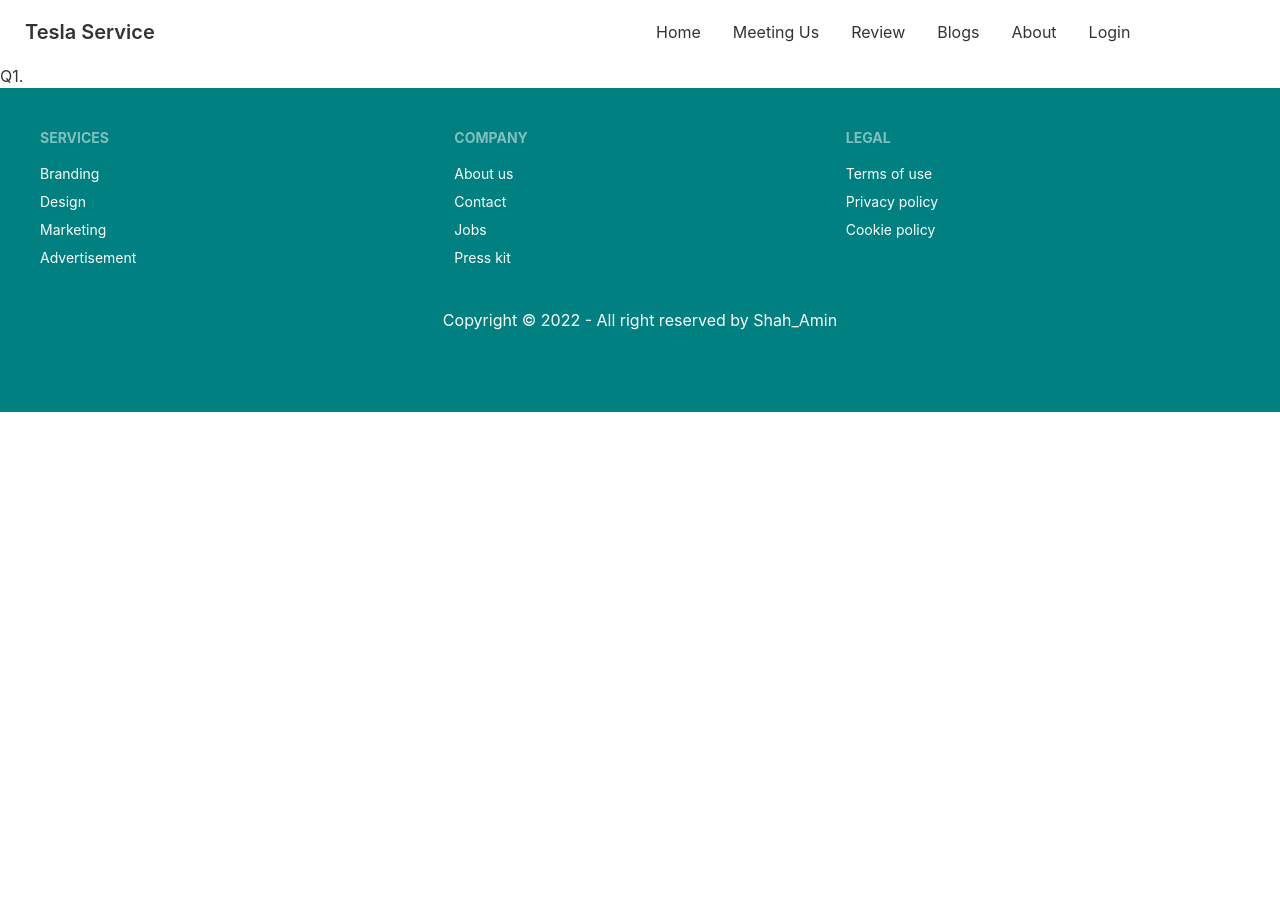
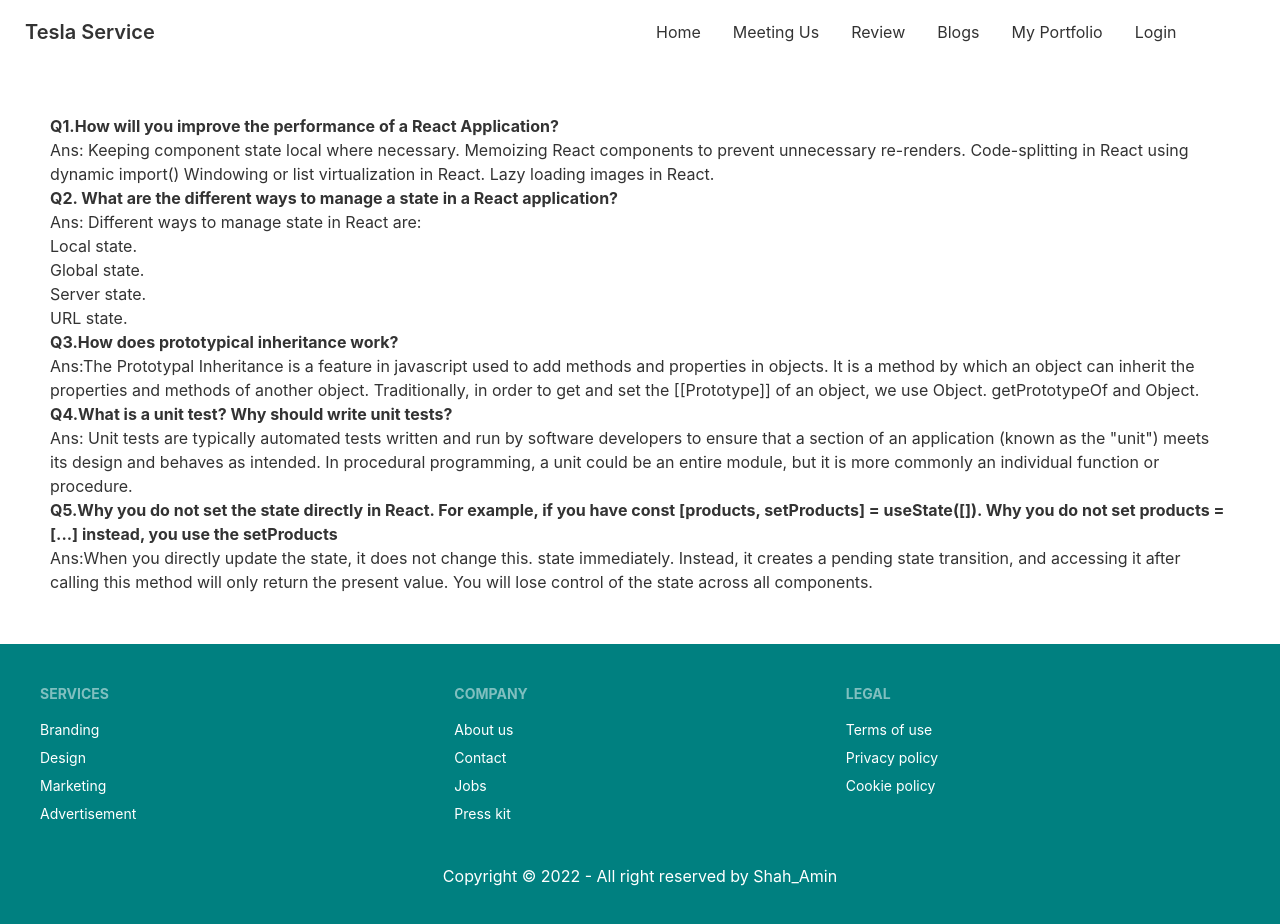
Before and after one commit to Shaharuque/social_app_clientside, a React (Create React App) app: page /blogs in a window 1280 px wide. Shown: the top 924 px of the page. Before the commit the page ends 800 px from the top, so only its background shows below. Built offline with nearby package versions, Linux system fonts and the light colour scheme; no server answers.

Commit message:
more update

```diff
--- a/public/index.html
+++ b/public/index.html
@@ -24,7 +24,7 @@
       work correctly both with client-side routing and a non-root public URL.
       Learn how to configure a non-root public URL by running `npm run build`.
     -->
-    <title>Menufacturar Website</title>
+    <title>Humbarg_car_menufacturar</title>
   </head>
   <body>
     <noscript>You need to enable JavaScript to run this app.</noscript>
--- a/src/Pages/About/About.js
+++ b/src/Pages/About/About.js
@@ -4,7 +4,7 @@
 const About = () => {
     return (
         <div>
-
+            <h1>My Portfolio</h1>
         </div>
     );
 };
--- a/src/Pages/Blogs/Blogs.js
+++ b/src/Pages/Blogs/Blogs.js
@@ -2,9 +2,35 @@
 
 const Blogs = () => {
     return (
-        <div>
+        <div style={{padding:'50px'}}>
             <div>
-                <h2>Q1.</h2>
+                <h2 style={{fontWeight:'bold'}}>Q1.How will you improve the performance of a React Application?</h2>
+                <p>Ans: Keeping component state local where necessary.
+                Memoizing React components to prevent unnecessary re-renders.
+                Code-splitting in React using dynamic import()
+                Windowing or list virtualization in React.
+                Lazy loading images in React.</p>
+            </div>
+            <div>
+                <h2 style={{fontWeight:'bold'}}>Q2. What are the different ways to manage a state in a React application?</h2>
+                <ul> Ans: Different ways to manage state in React are:
+                    <li>Local state.</li>
+                    <li>Global state.</li>
+                    <li>Server state.</li>
+                    <li>URL state.</li>
+                </ul>
+            </div>
+            <div>
+                <h2 style={{fontWeight:'bold'}}>Q3.How does prototypical inheritance work?</h2>
+                <p>Ans:The Prototypal Inheritance is a feature in javascript used to add methods and properties in objects. It is a method by which an object can inherit the properties and methods of another object. Traditionally, in order to get and set the [[Prototype]] of an object, we use Object. getPrototypeOf and Object.</p>
+            </div>
+            <div>
+                <h2 style={{fontWeight:'bold'}}>Q4.What is a unit test? Why should write unit tests?</h2>
+                <p>Ans: Unit tests are typically automated tests written and run by software developers to ensure that a section of an application (known as the "unit") meets its design and behaves as intended. In procedural programming, a unit could be an entire module, but it is more commonly an individual function or procedure.</p>
+            </div>
+            <div>
+                <h2 style={{fontWeight:'bold'}}>Q5.Why you do not set the state directly in React. For example, if you have const [products, setProducts] = useState([]). Why you do not set products = [...] instead, you use the setProducts</h2>
+                <p>Ans:When you directly update the state, it does not change this. state immediately. Instead, it creates a pending state transition, and accessing it after calling this method will only return the present value. You will lose control of the state across all components.</p>
             </div>
         </div>
     );
--- a/src/Pages/Shared/Navbar/Navbar.js
+++ b/src/Pages/Shared/Navbar/Navbar.js
@@ -43,7 +43,7 @@
                             <li><Link to='/meeting'>Meeting Us </Link></li>
                             <li><Link to='/product_review'>Review</Link></li>
                             <li><Link to='/blogs'>Blogs</Link></li>
-                            <li><Link to='/about'>About </Link></li>
+                            <li><Link to='/about'>My Portfolio</Link></li>
                             {/* user logged in kora thaklei dashboard ta dekhabo */}
                             {
                                 user && <li><Link to="/dashboard">Dashboard</Link></li>
@@ -66,7 +66,7 @@
                         <li><Link to='/meeting'>Meeting Us </Link></li>
                         <li><Link to='/product_review'>Review</Link></li>
                         <li><Link to='/blogs'>Blogs</Link></li>
-                        <li><Link to='/about'>About </Link></li>
+                        <li><Link to='/about'>My Portfolio </Link></li>
                         {/* user logged in kora thaklei dashboard ta dekhabo */}
                         {
                             user && <li><Link to="/dashboard">Dashboard</Link></li>
```
